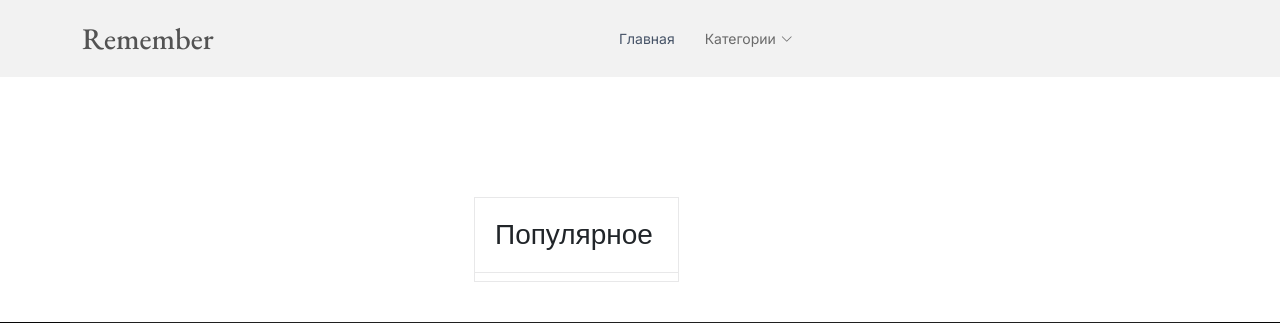
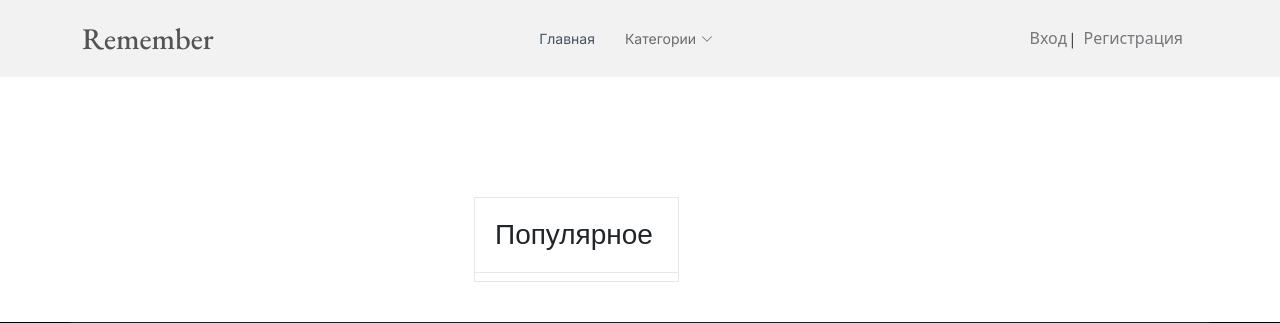
Before and after one commit to DotVR46/Remember, a Django app: page / in a window 1280 px wide. Shown: the top 323 px of the page. Run offline with Django 5.2, Linux system fonts and the light colour scheme; data that the repository does not hold is empty; some libraries are stand-ins or nearby versions.

Commit message:
Работа с navbar.html

```diff
--- a/templates/includes/navbar.html
+++ b/templates/includes/navbar.html
@@ -33,11 +33,21 @@
             {% if user.is_authenticated %}
 
 
-                <a href="{% url 'profile' user.pk %}"><img src="{{ article.author.userprofile.avatar.url }}"
+                <a href="{% url 'profile' user.pk %}"><img src="{{ user.userprofile.avatar.url }}"
                                                            alt="" class="rounded-circle flex-shrink-0"
-                                                           style="width: 30px; height: 30px;margin-right: 10px;"><span>{{ user.username }}</span></a>
+                                                           style="width: 30px; height: 30px; margin-right: 10px;"><span>{{ user.username }}</span></a>
                 <span> | </span>
-                <a href="{% url 'logout' %}"><span>Выход</span></a>
+
+                <a href="#" onclick="document.getElementById('logout-form').submit();"><span>Выход</span></a>
+
+                <form id="logout-form" action="{% url 'logout' %}?next={{ request.path }}" method="post"
+                      style="display: none;">
+                    {% csrf_token %}
+                </form>
+            {% else %}
+                <a href="{% url 'login' %}"><span>Вход</span></a>
+                <span> | </span>
+                <a href="{% url 'register' %}"><span>Регистрация</span></a>
             {% endif %}
         </div>
 
```
